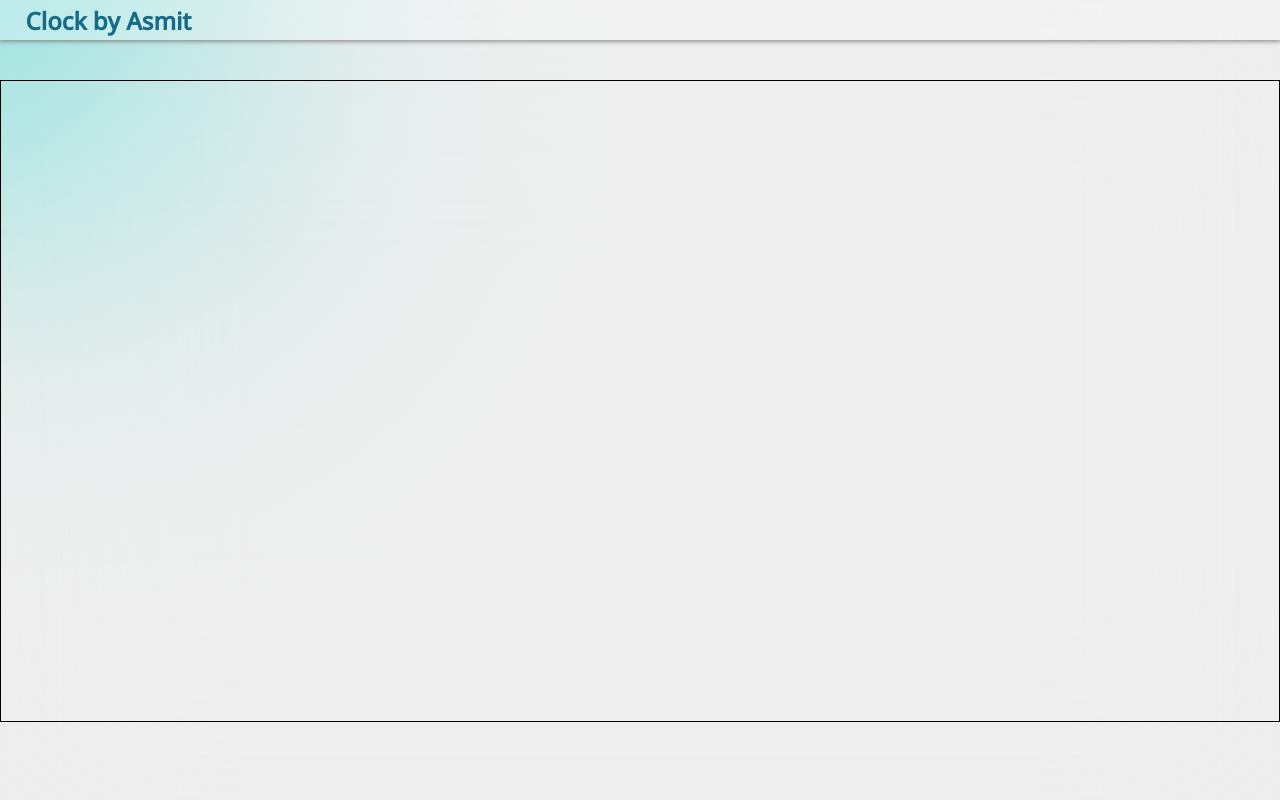
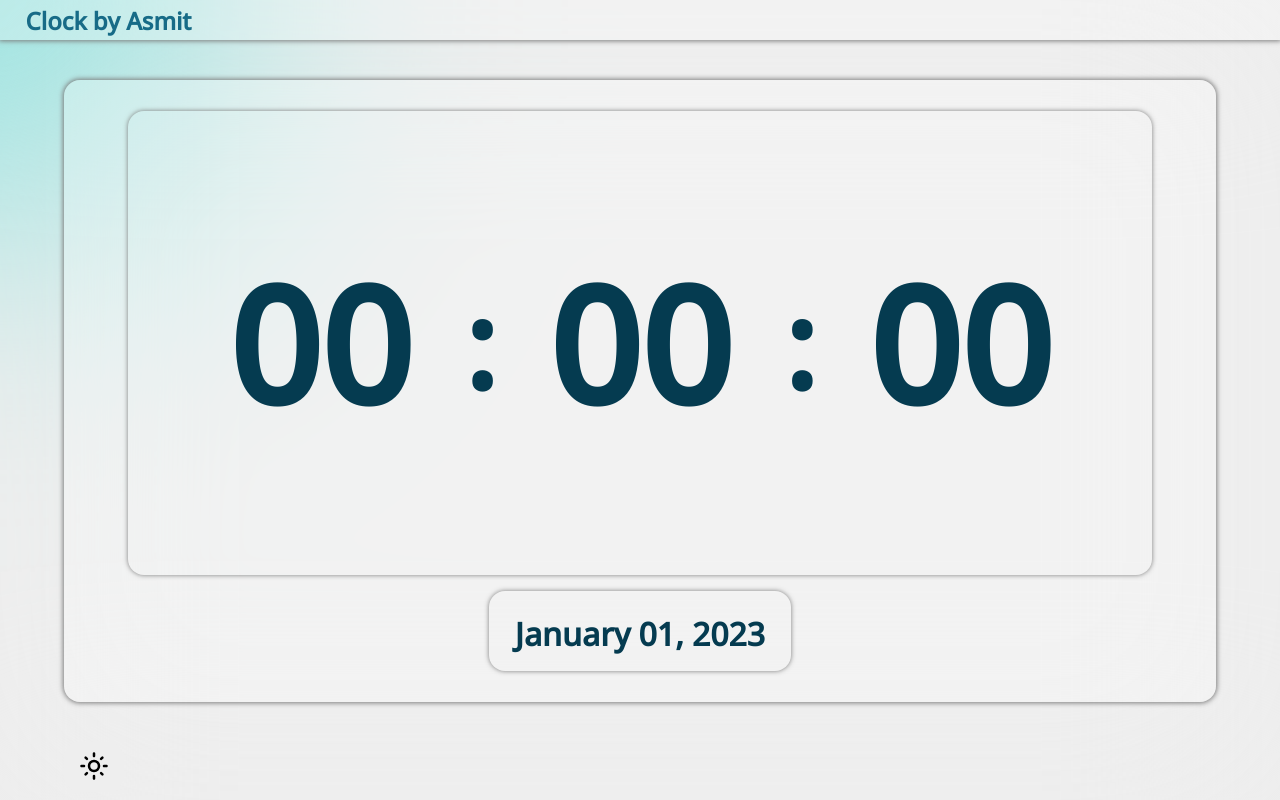
Before and after one commit to iAsmit19/web.clock, a plain HTML site: page index.html in a window 1280 px wide. Drawn offline with nearby package versions, Linux system fonts and the light colour scheme.

Commit message:
UD-Update-0

```diff
--- a/index.html
+++ b/index.html
@@ -6,6 +6,7 @@
     <meta name="author" content="Asmit Singh">
     <meta name="description" content="This is a Clock Web Page">
     <title>Clock</title>
+    <link rel="shortcut icon" href="./src/assets/favicon/clock.svg" type="image/x-icon">
     <link rel="stylesheet" href="./src/sheets/stylesheet.css">
     <link rel="preconnect" href="https://fonts.googleapis.com">
     <link rel="preconnect" href="https://fonts.gstatic.com" crossorigin>
@@ -19,7 +20,31 @@
                 <h1>Clock by Asmit</h1>
             </div>
             <div id="clock">
-
+                <div id="the-time">
+                    <div id="hour">
+                        <h1>00</h1>
+                    </div>
+                    <div class="colon">
+                        <h2>:</h2>
+                    </div>
+                    <div id="minute">
+                        <h1>00</h1>
+                    </div>
+                    <div class="colon">
+                        <h2>:</h2>
+                    </div>
+                    <div id="seconds">
+                        <h1>00</h1>
+                    </div>
+                </div>
+                <div id="the-date">
+                    <h1><span id="month">January</span> <span id="date">01</span>, <span id="year">2023</span></h1>
+                </div>
+            </div>
+            <div id="themechanger">
+                <button id="theme-change">
+                    <img src="./src/assets/theme-change/light-mode.svg" alt="Light Mode" width="30px" draggable="false">
+                </button>
             </div>
         </div>
     </div>
--- a/src/sheets/stylesheet.css
+++ b/src/sheets/stylesheet.css
@@ -24,10 +24,10 @@ body {
 }
 
 #root {
+    backdrop-filter: blur(100px);
+
     width: 100vw;
     min-height: 100vh;
-
-    backdrop-filter: blur(100px);
 }
 
 .time {
@@ -39,6 +39,10 @@ body {
     display: flex;
     flex-direction: column;
     gap: 5vh;
+
+    display: flex;
+    flex-direction: column;
+    align-items: center;
 }
 
 #mover {
@@ -72,6 +76,7 @@ body {
     align-items: center;
 
     height: 5vh;
+    width: 100vw;
 }
 #heading h1 {
     /* border: 1px solid black; */
@@ -88,7 +93,146 @@ body {
 }
 
 #clock {
-    border: 1px solid black;
+    background-color: var(--hd);
+    /* border: 1px solid black; */
+    box-shadow: 0px 0px 5px 1px var(--shadow);
 
     height: 80vh;
+    width: 90vw;
+
+    border-radius: 1rem;
+
+    display: flex;
+    flex-direction: column;
+    justify-content: center;
+    align-items: center;
+    gap: 2vh;
 }
+
+#the-time {
+    /* border: 1px solid black; */
+    box-shadow: 0px 0px 5px 0px var(--shadow);
+    color: var(--color4);
+
+    border-radius: 1rem;
+
+    height: 58vh;
+    width: 80vw;
+
+    display: flex;
+    flex-direction: row;
+    justify-content: center;
+    align-items: center;
+    gap: 0.5vw;
+}
+
+#hour {
+    /* border: 1px solid black; */
+
+    height: 50vh;
+    width: 20vw;
+
+    font-size: 5em;
+
+    display: flex;
+    justify-content: center;
+    align-items: center;
+
+    margin: 0;
+    padding: 0;
+
+    cursor: default;
+    user-select: none;
+}
+
+.colon {
+    /* border: 1px solid black; */
+
+    height: 50vh;
+    width: 4vw;
+
+    font-size: 5em;
+
+    display: flex;
+    justify-content: center;
+    align-items: center;
+
+    margin: 0;
+    padding: 0;
+
+    cursor: default;
+    user-select: none;
+}
+
+#minute {
+    /* border: 1px solid black; */
+
+    height: 50vh;
+    width: 20vw;
+
+    font-size: 5em;
+
+    display: flex;
+    justify-content: center;
+    align-items: center;
+
+    margin: 0;
+    padding: 0;
+
+    cursor: default;
+    user-select: none;
+}
+
+#seconds {
+    /* border: 1px solid black; */
+
+    height: 50vh;
+    width: 20vw;
+
+    font-size: 5em;
+
+    display: flex;
+    justify-content: center;
+    align-items: center;
+
+    margin: 0;
+    padding: 0;
+
+    cursor: default;
+    user-select: none;
+}
+
+#the-date {
+    /* border: 1px solid black; */
+    box-shadow: 0px 0px 5px 0px var(--shadow);
+    color: var(--color4);
+
+    border-radius: 1rem;
+
+    height: 10vh;
+    min-width: 10vw;
+
+    padding-inline: 2vw;
+
+    cursor: default;
+    user-select: none;
+}
+
+#themechanger {
+    justify-self: flex-start;
+    align-self: flex-start;
+
+    padding-inline: 5vw;
+}
+
+#theme-change {
+    background-color: var(--bg);
+
+    border: none;
+    border-radius: 1rem;
+
+    width: 60px;
+    height: 50px;
+
+    cursor: pointer;
+}
```
Also changed, not shown: src/assets/favicon/clock.svg (added), src/assets/theme-change/light-mode.svg (added).
